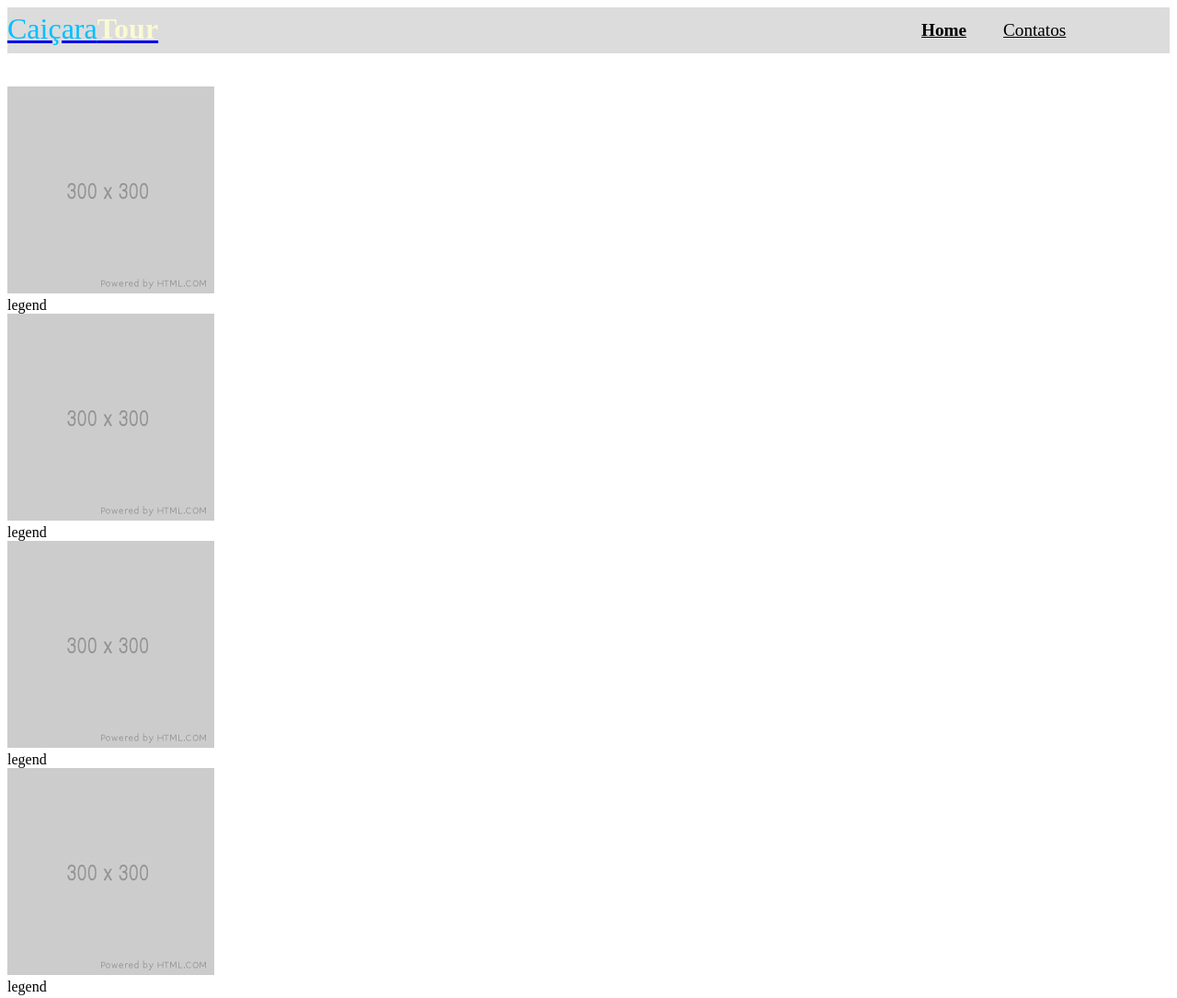
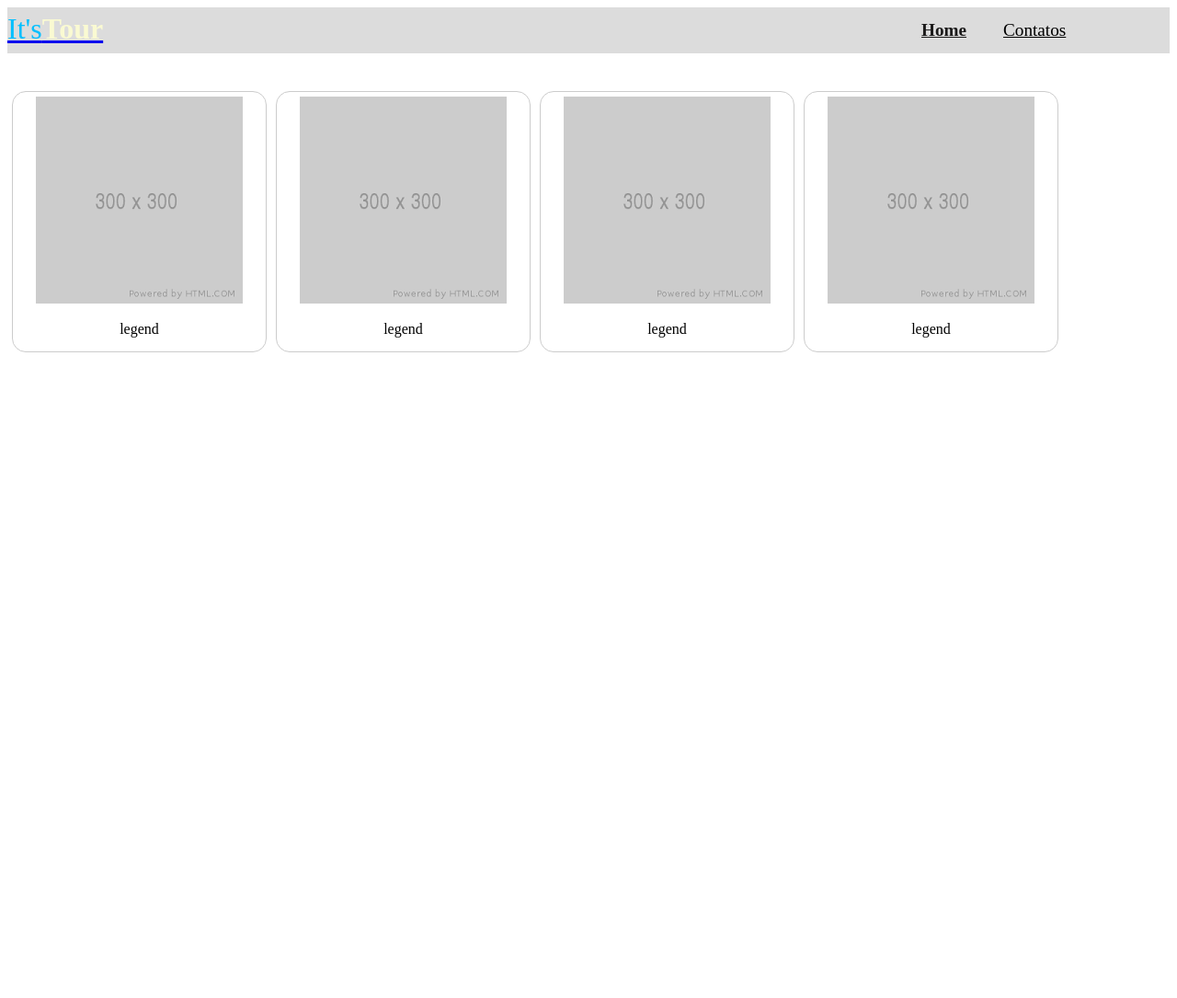
Before and after one commit to FabriciaAssis/aplicacao_para_internet, a plain HTML site: page Atv_Aula2/Gallery_with_navigation.html in a window 1280 px wide. Shown: the whole page at 92% size. After the commit the page ends 800 px from the top, so only its background shows below. Drawn offline with Linux system fonts and the light colour scheme.

Commit message:
gallery css

```diff
--- a/Atv_Aula2/Gallery_with_navigation.html
+++ b/Atv_Aula2/Gallery_with_navigation.html
@@ -9,9 +9,9 @@
 <body>
     <header>
         <div class="container main-header">
-            <a href="/CaicaraTour/">
+            <a href="/ItsTour/">
                 <div id="logo">
-                    <h1><span>Caiçara</span>Tour</h1>
+                    <h1><span>It's</span>Tour</h1>
                 </div>
             </a>
             <nav id="main-nav">
--- a/Atv_Aula2/style.css
+++ b/Atv_Aula2/style.css
@@ -3,6 +3,7 @@ html, body *{
     padding: 0;
     font-family:'Times New Roman', Times, serif;
 }
+/* Estilos para o menu de navegação*/
 header{
     background: #DCDCDC;
     height: 50px;
@@ -54,21 +55,38 @@ header{
 }
 
 #main-nav ul li a{
-    color: var(--grey-800);
+    color: #000;
     font-size: 1.2rem;
     padding: 10px;
 }
 
-#main-nav ul li a:hover{
-    color: var(--grey-1000);
-}
-
 .active, #main-nav ul li a.active{
-    color: var(--primary);
+    color: rgb(27, 26, 26);
     font-weight: 700;
-    border-bottom: 2px solid  var(--primary-dark) /* rgb(197, 42, 197);  */
+    border-bottom: 2px solid #DCDCDC;
 }
 
 #content-header{
     margin-top: 20px;
 }
+/* Estilos para a galeria de imagens */
+div.gallery {
+    margin: 5px;
+    border: 1px solid #ccc;
+    border-radius: 15px;
+    float: left;
+    display: flex;
+    flex-direction: column;
+    align-items: center;
+    padding-top: 5px;
+    width: 275px;
+}
+
+div.gallery:hover {
+    border: 1px solid #777;
+}
+
+div.desc {
+    padding: 15px;
+    text-align: center;
+}
```
